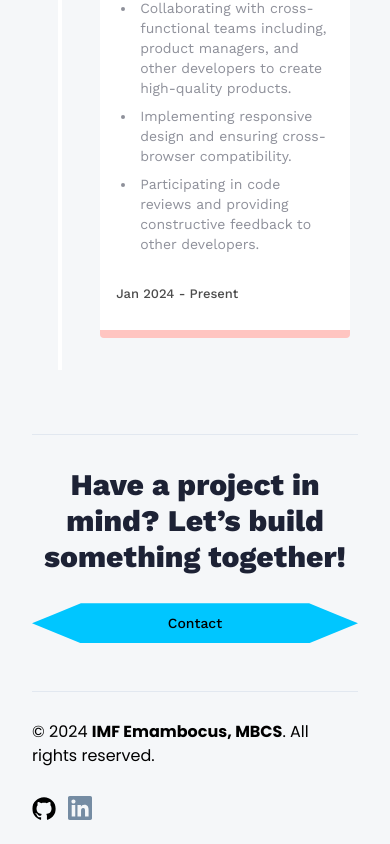
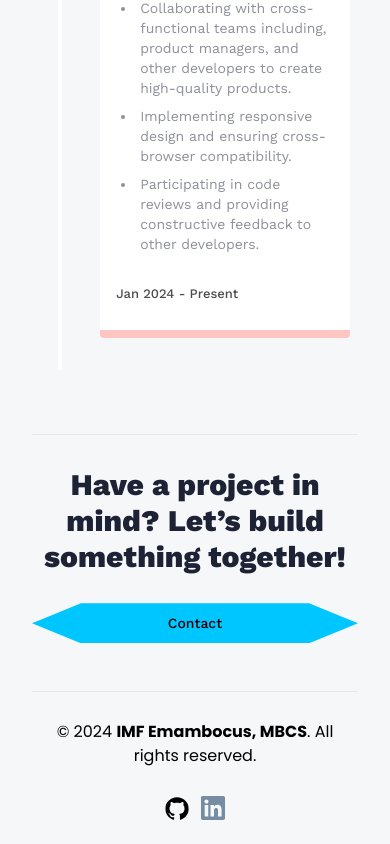
Before and after one commit to efahiim/portfolio, a React (Vite) app: page /about in a window 390 px wide. Shown: the part 3704-4548 px from the top of the page. Built offline with nearby package versions, Linux system fonts and the light colour scheme; no server answers.

Commit message:
Adjusted footer

```diff
--- a/src/components/footer/index.tsx
+++ b/src/components/footer/index.tsx
@@ -8,11 +8,11 @@ const Footer: React.FunctionComponent = () => (
     <hr className="border-slate-200" />
 
     <div className="footer-container">
-      <p>
+      <p className="text-center">
         © 2024 <strong>IMF Emambocus, MBCS</strong>. All rights reserved.
       </p>
 
-      <div className="flex gap-3 justify-center items-center">
+      <div className="flex gap-3 justify-center items-center w-full sm:w-auto">
         {socialLinks.map((link) => (
           <Link key={link.name} to={link.link} target="_blank">
             <img
```
